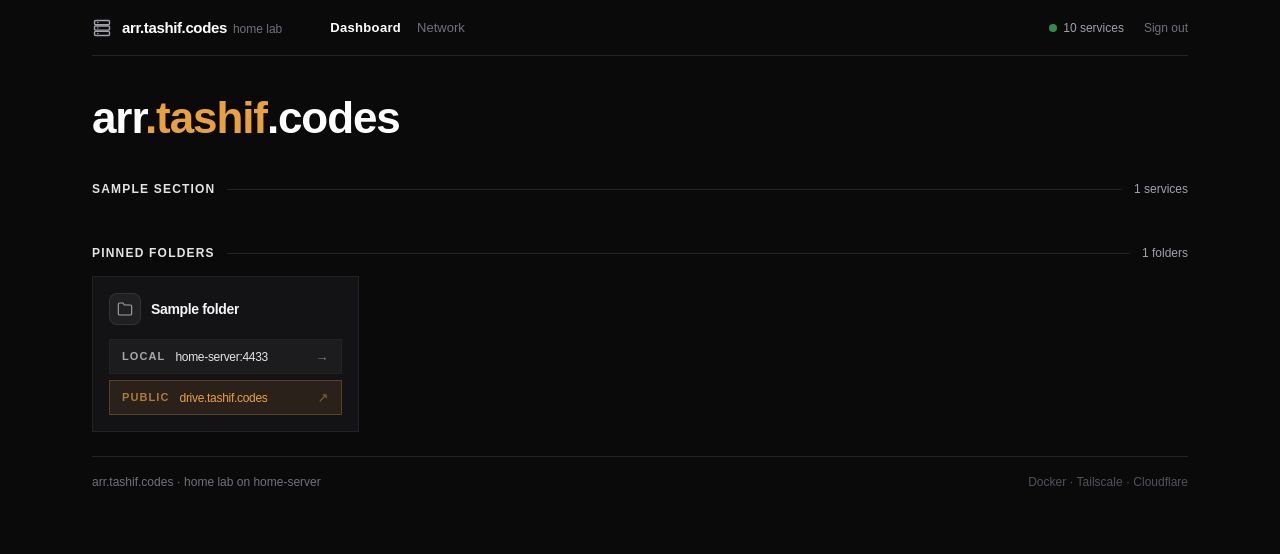
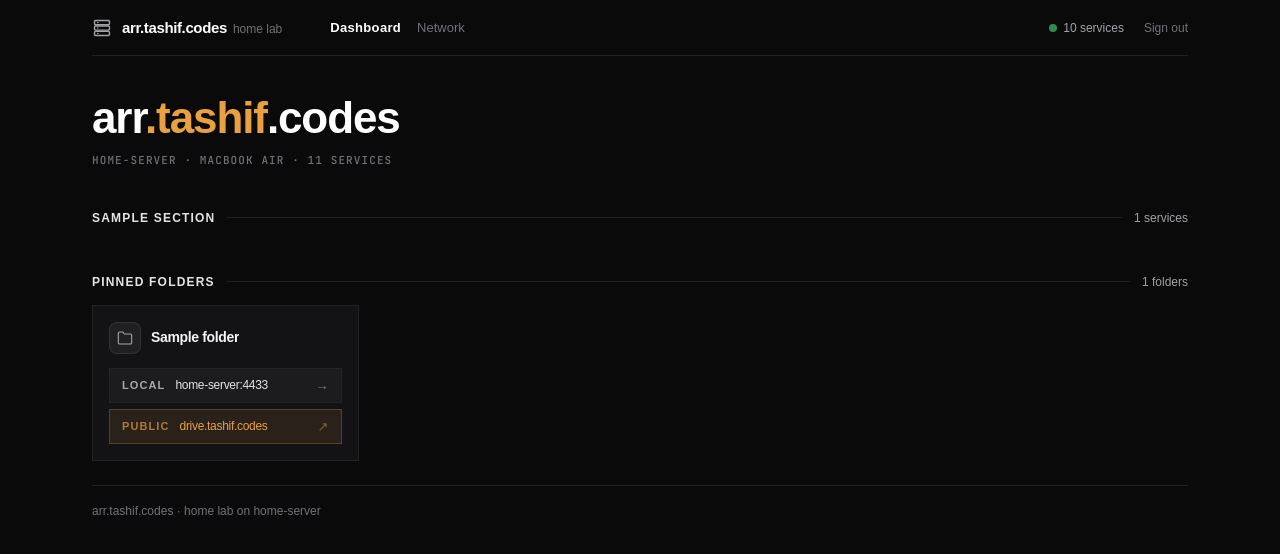
Before and after one commit to tashifkhan/home-lab, a FastAPI app: template dashboard/templates/index.html in a window 1280 px wide. Shown: the top 554 px of the page. Run offline with FastAPI, Linux system fonts and the light colour scheme; the template is opened without the code that fills it: most values are stand-ins (such as "Sample title", 1, 10 or a date in 2020); some libraries are stand-ins or nearby versions.

Commit message:
feat(dashboard): show dual hosts and trim footer
- title now reflects home-server + MacBook Air
- all services carry hosts mac-air/home-server and render hosts_display in cards
- header adds host eyebrow, footer Docker tagline removed

```diff
--- a/dashboard/app/data/services.py
+++ b/dashboard/app/data/services.py
@@ -41,6 +41,7 @@ SERVICES: list[dict] = [
         "category": "media",
         "icon": "play",
         "num": 1,
+        "hosts": ["home-server", "mac-air"],
     },
     {
         "name": "Manage",
@@ -51,6 +52,7 @@ SERVICES: list[dict] = [
         "category": "management",
         "icon": "clipboard",
         "num": 2,
+        "hosts": ["home-server", "mac-air"],
     },
     {
         "name": "Torrent",
@@ -61,6 +63,7 @@ SERVICES: list[dict] = [
         "category": "downloads",
         "icon": "download",
         "num": 3,
+        "hosts": ["home-server", "mac-air"],
     },
     {
         "name": "Crawl",
@@ -71,6 +74,7 @@ SERVICES: list[dict] = [
         "category": "downloads",
         "icon": "search",
         "num": 4,
+        "hosts": ["home-server", "mac-air"],
     },
     {
         "name": "Shows",
@@ -81,6 +85,7 @@ SERVICES: list[dict] = [
         "category": "library",
         "icon": "monitor",
         "num": 5,
+        "hosts": ["home-server", "mac-air"],
     },
     {
         "name": "Movies",
@@ -91,6 +96,7 @@ SERVICES: list[dict] = [
         "category": "library",
         "icon": "film",
         "num": 6,
+        "hosts": ["home-server", "mac-air"],
     },
     {
         "name": "Music",
@@ -101,6 +107,7 @@ SERVICES: list[dict] = [
         "category": "library",
         "icon": "music",
         "num": 7,
+        "hosts": ["home-server", "mac-air"],
     },
     {
         "name": "Books",
@@ -111,6 +118,7 @@ SERVICES: list[dict] = [
         "category": "library",
         "icon": "book",
         "num": 8,
+        "hosts": ["home-server", "mac-air"],
     },
     {
         "name": "Drive",
@@ -124,6 +132,7 @@ SERVICES: list[dict] = [
         "local_proto": "https",
         "local_path": "/apps/files/files",
         "public_path": "/apps/files/files",
+        "hosts": ["home-server", "mac-air"],
     },
     {
         "name": "Tasks",
@@ -137,6 +146,7 @@ SERVICES: list[dict] = [
         "local_proto": "https",
         "local_path": "/apps/tasks/collections/all",
         "public_path": "/apps/tasks/collections/all",
+        "hosts": ["home-server", "mac-air"],
     },
     {
         "name": "Office",
@@ -150,6 +160,7 @@ SERVICES: list[dict] = [
         "local_proto": "https",
         "local_path": "/apps/office",
         "public_path": "/apps/office",
+        "hosts": ["home-server", "mac-air"],
     },
 ]
 
@@ -181,10 +192,15 @@ def _enrich(service: dict) -> dict:
     proto = service.get("local_proto", "http")
     local_path = service.get("local_path", "")
     pub_path = service.get("public_path", "")
+    hosts = service.get("hosts", ["home-server"])
     return {
         **service,
+        "hosts": hosts,
+        "hosts_display": " · ".join(hosts),
         "local_url": f"{proto}://home-server:{service['port']}{local_path}",
         "local_display": f"home-server:{service['port']}",
+        "mac_url": f"{proto}://mac-air:{service['port']}{local_path}",
+        "mac_display": f"mac-air:{service['port']}",
         "public_url": f"https://{service['public']}{pub_path}",
         "public_display": service["public"],
     }
--- a/dashboard/templates/index.html
+++ b/dashboard/templates/index.html
@@ -3,7 +3,7 @@
 <head>
     <meta charset="UTF-8" />
     <meta name="viewport" content="width=device-width, initial-scale=1.0" />
-    <title>arr.tashif.codes · home lab</title>
+    <title>arr.tashif.codes · home lab · home-server + MacBook Air</title>
     <link rel="icon" type="image/png" href="/static/favicon.png" />
     <link rel="preconnect" href="https://fonts.googleapis.com">
     <link rel="preconnect" href="https://fonts.gstatic.com" crossorigin>
@@ -80,8 +80,9 @@
             <span class="text-[11px] font-papyrus font-medium text-zinc-400 tabular-nums">{{ '%02d'|format(svc.num) }}</span>
         </div>
     </div>
-    <div class="text-[18px] font-semibold tracking-tight text-white leading-none mb-1.5">{{ svc.name }}</div>
-    <div class="text-[12px] font-papyrus text-zinc-400 mb-5 leading-relaxed">{{ svc.app }} · {{ svc.desc }}</div>
+    <div class="text-[18px] font-semibold tracking-tight text-white leading-none mb-1">{{ svc.name }}</div>
+    <div class="text-[12px] font-papyrus text-zinc-400 leading-relaxed">{{ svc.app }} · {{ svc.desc }}</div>
+    <div class="text-[11px] font-mono text-zinc-500 mb-4 tracking-wide">{{ svc.hosts_display }}</div>
     <div class="flex flex-col gap-1.5 mt-auto">
         {{ link_btn("Local", svc.local_url, svc.local_display, "→", "local") }}
         {{ link_btn("Public", svc.public_url, svc.public_display, "↗", "public") }}
@@ -100,6 +101,8 @@
             <span class="hidden sm:inline text-[12px] font-papyrus text-zinc-400">{{ svc.app }} · {{ svc.desc }}</span>
         </div>
         <div class="sm:hidden text-[12px] font-papyrus text-zinc-400 mt-1">{{ svc.app }} · {{ svc.desc }}</div>
+        <div class="hidden sm:block text-[11px] font-mono text-zinc-500 mt-1 tracking-wide">{{ svc.hosts_display }}</div>
+        <div class="sm:hidden text-[11px] font-mono text-zinc-500 mt-1 tracking-wide">{{ svc.hosts_display }}</div>
     </div>
     <div class="flex flex-col sm:flex-row gap-1.5 sm:w-[400px] shrink-0 min-w-0">
         {{ link_btn("Local", svc.local_url, svc.local_display, "→", "local") }}
@@ -173,6 +176,7 @@
         <h1 class="text-[34px] sm:text-[44px] font-bold tracking-tight leading-none text-white">
             arr<span class="text-accent">.tashif</span>.codes
         </h1>
+        <div class="text-[11px] font-mono font-medium tracking-widest uppercase text-zinc-500 mt-3">home-server · MacBook Air · 11 services</div>
     </header>
 
     <main class="pb-6 flex flex-col gap-8">
@@ -212,9 +216,8 @@
         {% endfor %}
     </main>
 
-    <footer class="border-t border-line py-4 flex flex-col sm:flex-row items-start sm:items-center justify-between gap-2 text-[12px] font-papyrus text-zinc-500">
+    <footer class="border-t border-line py-4 text-[12px] font-papyrus text-zinc-500">
         <span>arr.tashif.codes · home lab on home-server</span>
-        <span class="text-zinc-600">Docker · Tailscale · Cloudflare</span>
     </footer>
 </div>
 
```
